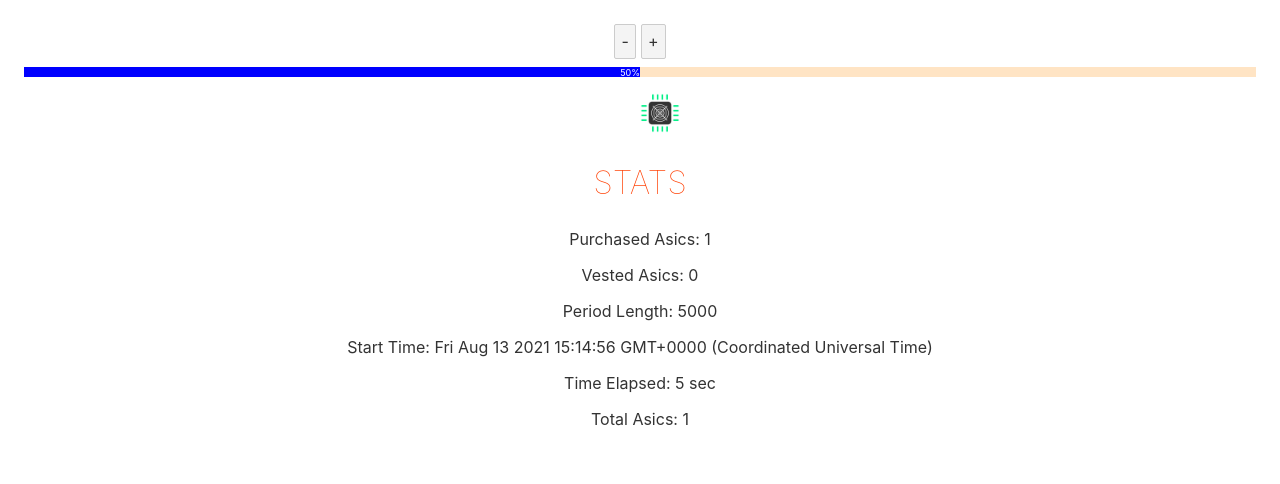
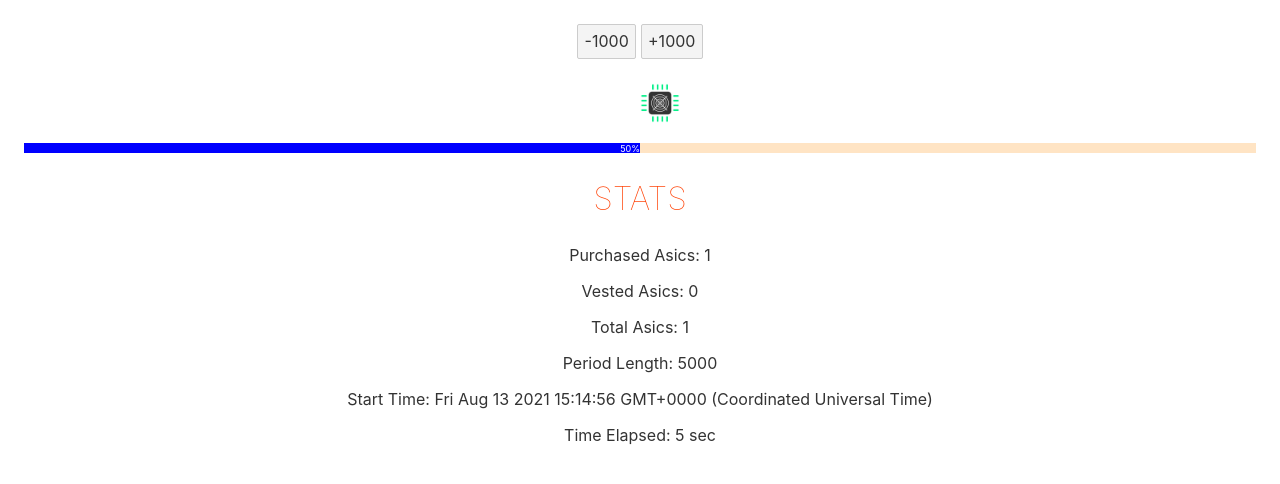
Before and after one commit to esaounkine/cloudmining-demo, a Svelte app: page / in a window 1280 px wide. Shown: the top 484 px of the page. Built offline with nearby package versions, Linux system fonts and the light colour scheme; the HTML template or start-up script is replaced by a standard one.

Commit message:
Update the model to abstract the TH/h

```diff
--- a/src/App.svelte
+++ b/src/App.svelte
@@ -9,7 +9,7 @@
 
   const tick = () => {
     $state = reduce($state);
-    setTimeout(tick, 500);
+    setTimeout(tick, 100);
   };
 
   tick();
@@ -18,11 +18,11 @@
 <main>
   <Controls />
 
+  <Farm />
+
   <div>
     <Period />
   </div>
-
-  <Farm />
 
   <Stats />
 </main>
--- a/src/components/control/BuyBtn.svelte
+++ b/src/components/control/BuyBtn.svelte
@@ -4,9 +4,9 @@ import { updateTotalAsics } from "../../state/reducers";
   import { state } from "../../state/state";
 
   const increase = () => {
-    $state.purchasedAsics += 1;
+    $state.thh.purchased += 1;
     $state = updateTotalAsics($state);
   };
 </script>
 
-<button on:click={increase}>+</button>
+<button on:click={increase}>+1000</button>
--- a/src/components/control/ReleaseBtn.svelte
+++ b/src/components/control/ReleaseBtn.svelte
@@ -4,13 +4,13 @@
   import { state } from "../../state/state";
 
   const isDecreaseAllowed = () => {
-    return $state.purchasedAsics > 0;
+    return $state.thh.purchased > 0;
   };
 
   const decrease = () => {
-    $state.purchasedAsics = isDecreaseAllowed() ? $state.purchasedAsics - 1 : 0;
+    $state.thh.purchased = isDecreaseAllowed() ? $state.thh.purchased - 1 : 0;
     $state = updateTotalAsics($state);
   };
 </script>
 
-<button on:click={decrease} disabled={!isDecreaseAllowed()}>-</button>
+<button on:click={decrease} disabled={!isDecreaseAllowed()}>-1000</button>
--- a/src/components/farm/Farm.svelte
+++ b/src/components/farm/Farm.svelte
@@ -4,7 +4,7 @@
 
 <div class="farm purchased">
   <ul>
-    {#each Array($state.purchasedAsics) as _, i}
+    {#each Array($state.thh.purchased) as _, i}
       <li>
         <img src="img/asic-purchased.png" alt="Purchased" />
       </li>
@@ -14,7 +14,7 @@
 
 <div class="farm vested">
   <ul>
-    {#each Array($state.vestedAsics) as _, i}
+    {#each Array($state.thh.vested) as _, i}
       <li>
         <img src="img/asic-vested.png" alt="Vested" />
       </li>
--- a/src/components/stats/Stats.svelte
+++ b/src/components/stats/Stats.svelte
@@ -4,12 +4,12 @@
 </script>
 
 <h2>Stats</h2>
-<p>Purchased Asics: {$state.purchasedAsics}</p>
-<p>Vested Asics: {$state.vestedAsics}</p>
+<p>Purchased Asics: {$state.thh.purchased}</p>
+<p>Vested Asics: {$state.thh.vested}</p>
+<p>Total Asics: {$state.thh.total}</p>
 <p>Period Length: {$state.periodLength}</p>
 <p>Start Time: {$state.startTime}</p>
 <p>Time Elapsed: {formatTime($state.timeElapsed)}</p>
-<p>Total Asics: {$state.totalAsics}</p>
 
 <style>
   h2 {
--- a/src/state/reducers.ts
+++ b/src/state/reducers.ts
@@ -1,13 +1,13 @@
 export const VESTING_PERIOD = 10000;
 
 export const updateTotalAsics = (state: State) => {
-  state.totalAsics = state.purchasedAsics + state.vestedAsics;
+  state.thh.total = state.thh.purchased + state.thh.vested;
   return state;
 };
 
 const reinvestToBuyAsics = (state: State) => {
   state.periods = Math.round(state.timeElapsed / VESTING_PERIOD);
-  state.vestedAsics = state.periods;
+  state.thh.vested = state.periods;
   updateTotalAsics(state);
 };
 
--- a/src/state/state.ts
+++ b/src/state/state.ts
@@ -1,9 +1,11 @@
 import { Writable, writable } from "svelte/store";
 
 export const state: Writable<State> = writable({
-  purchasedAsics: 1,
-  vestedAsics: 0,
-  totalAsics: 0,
+  thh: {
+    purchased: 1,
+    vested: 0,
+    total: 1,
+  },
   startTime: new Date(),
   timeElapsed: 0,
   periods: 0,
```
Also changed, not shown: src/global.d.ts (+5 -3 lines).
